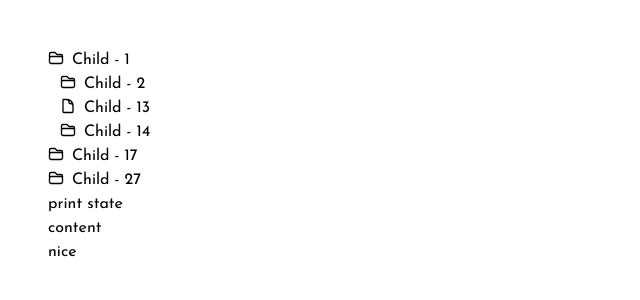
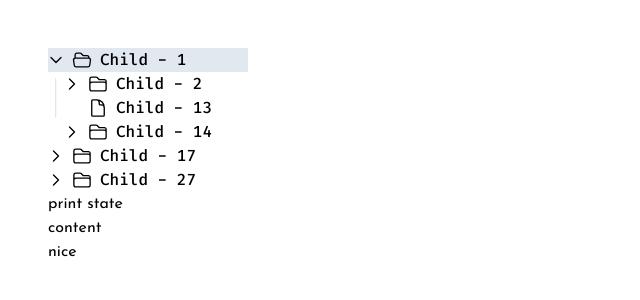
Before and after one commit to joshuawootonn/react-treeview-component, a Next.js app: page / in a window 1280 px wide. Both pictures are taken after a click on the item "Child - 1". Shown: the top 300 px of the page, without its empty margins (0-640 px from the left). Built offline with nearby package versions, Linux system fonts and the light colour scheme.

Commit message:
feat: add styles and completed traversal

```diff
--- a/components/icons.tsx
+++ b/components/icons.tsx
@@ -1,4 +1,5 @@
 import classNames from "classnames";
+import { motion } from "framer-motion";
 type Props = { isExpanded?: boolean; className?: string };
 
 export function Folder({ isExpanded, className }: Props) {
@@ -8,7 +9,7 @@ export function Folder({ isExpanded, className }: Props) {
         xmlns="http://www.w3.org/2000/svg"
         fill="none"
         viewBox="0 0 24 24"
-        strokeWidth="2"
+        strokeWidth="1.6"
         stroke="currentColor"
         className={classNames("h-3.5 w-3.5", className)}
       >
@@ -26,7 +27,7 @@ export function Folder({ isExpanded, className }: Props) {
       xmlns="http://www.w3.org/2000/svg"
       fill="none"
       viewBox="0 0 24 24"
-      strokeWidth="2"
+      strokeWidth="1.6"
       stroke="currentColor"
       className={classNames("h-3.5 w-3.5", className)}
     >
@@ -45,7 +46,7 @@ export function File({ className }: Props) {
       xmlns="http://www.w3.org/2000/svg"
       fill="none"
       viewBox="0 0 24 24"
-      strokeWidth="2"
+      strokeWidth="1.6"
       stroke="currentColor"
       className={classNames("h-3.5 w-3.5", className)}
     >
@@ -57,3 +58,29 @@ export function File({ className }: Props) {
     </svg>
   );
 }
+
+export function Arrow({ isExpanded, className }: Props) {
+  return (
+    <motion.svg
+      xmlns="http://www.w3.org/2000/svg"
+      fill="none"
+      viewBox="0 0 24 24"
+      strokeWidth={2}
+      stroke="currentColor"
+      className={classNames("h-3.5 w-3.5 origin-center", className)}
+      initial={false}
+      animate={{ rotate: isExpanded ? 90 : 0 }}
+      style={{ originX: "8px", originY: "8px" }}
+      transition={{
+        duration: 0.25,
+        ease: [0.164, 0.84, 0.43, 1],
+      }}
+    >
+      <path
+        strokeLinecap="round"
+        strokeLinejoin="round"
+        d="M8.25 4.5l7.5 7.5-7.5 7.5"
+      />
+    </motion.svg>
+  );
+}
--- a/components/tree-node.tsx
+++ b/components/tree-node.tsx
@@ -1,7 +1,8 @@
+import classNames from "classnames";
 import { motion, AnimatePresence } from "framer-motion";
 import { MyTreeNodeForNestedLad } from "lib/types";
 import { useTreeView } from "lib/useTree";
-import { Folder, File } from "./icons";
+import { Folder, File, Arrow } from "./icons";
 type TreeNodeProps = {
   node?: MyTreeNodeForNestedLad;
   isRoot: boolean;
@@ -9,7 +10,7 @@ type TreeNodeProps = {
 export function TreeNode({ node, isRoot }: TreeNodeProps) {
   if (node == null) return null;
 
-  const { isOpen, toggleOpen, getTreeProps } = useTreeView(
+  const { isOpen, close, open, isFocused, getTreeProps } = useTreeView(
     node.id,
     node.children?.map((a) => a.id) ?? [],
     isRoot
@@ -21,9 +22,9 @@ export function TreeNode({ node, isRoot }: TreeNodeProps) {
       key={node.id + "div"}
       onClick={(e) => {
         e.stopPropagation();
-        toggleOpen();
+        isOpen ? close() : open();
       }}
-      className="cursor-pointer select-none flex flex-col"
+      className="relative cursor-pointer select-none flex flex-col focus:outline-none"
       aria-expanded={
         node.children?.length != null &&
         node.children.length > 0 &&
@@ -31,19 +32,73 @@ export function TreeNode({ node, isRoot }: TreeNodeProps) {
       }
       {...getTreeProps()}
     >
-      <div className="flex flex-row items-center">
+      <div
+        className={classNames(
+          "flex flex-row items-center",
+          isFocused && "bg-slate-200"
+        )}
+      >
         {node.children?.length ?? 0 > 0 ? (
-          <Folder isExpanded={node.isExpanded} className="h-4 w-4 mr-2 mb-1" />
+          <Arrow className="h-4 w-4 mr-2" isExpanded={isOpen} />
         ) : (
-          <File className="h-4 w-4 mr-2 mb-1" />
+          <div className="h-4 w-4 mr-2" />
         )}
-        {node.name}
+        {node.children?.length ?? 0 > 0 ? (
+          <Folder isExpanded={isOpen} className="h-5 w-5 mr-2 " />
+        ) : (
+          <File className="h-5 w-5 mr-2" />
+        )}
+        <span className="font-mono font-medium text-ellipsis whitespace-nowrap overflow-hidden">
+          {node.name}
+        </span>
       </div>
+      <AnimatePresence initial={false}>
+        {isOpen && (
+          <motion.svg
+            viewBox="0 0 3 60"
+            fill="none"
+            preserveAspectRatio="none"
+            width={2}
+            xmlns="http://www.w3.org/2000/svg"
+            className="absolute top-[30px] h-[calc(100%-36px)] bottom-0 left-2 transform -translate-x-1/2 stroke-slate-200"
+            key={"line"}
+            initial={{ height: 0 }}
+            stroke="currentColor"
+            animate={{
+              height: "auto",
+              transition: {
+                duration: 0.25,
+                delay: 0.05,
+                ease: [0.165, 0.84, 0.44, 1],
+              },
+            }}
+            exit={{
+              height: 0,
+              transition: {
+                duration: 0.25,
+                ease: [0.165, 0.84, 0.44, 1],
+              },
+            }}
+          >
+            <motion.line
+              strokeLinecap="round"
+              x1="1"
+              x2="1"
+              y1="1"
+              y2="59"
+              strokeWidth={2}
+            />
+          </motion.svg>
+        )}
+      </AnimatePresence>
       <AnimatePresence initial={false}>
         {isOpen && (
           <motion.ul
             key={node.id + "ul"}
-            initial={{ height: 0, opacity: 0 }}
+            initial={{
+              height: 0,
+              opacity: 0,
+            }}
             animate={{
               height: "auto",
               opacity: 1,
@@ -69,7 +124,7 @@ export function TreeNode({ node, isRoot }: TreeNodeProps) {
                 },
               },
             }}
-            className="[&>li]:pl-3"
+            className="[&>li]:ml-4"
           >
             {node.children?.map((childNode) => {
               return (
--- a/lib/treeContext.tsx
+++ b/lib/treeContext.tsx
@@ -20,6 +20,8 @@ function getInitialState(): ReducerState {
     isOpen: new MyMap<string, boolean>(),
     children: new MyMap<string, string[]>(),
     parent: new MyMap<string, string>(),
+    focusableId: null,
+    focusedId: null,
   };
 }
 
@@ -37,7 +39,8 @@ export type TreeViewContextType = TreeType & {
 type ReducerState = {
   rootNodeIds: Set<string>;
   isOpen: MyMap<string, boolean>;
-  focusableId?: string;
+  focusableId?: string | null;
+  focusedId?: string | null;
   children: MyMap<string, string[]>;
   parent: MyMap<string, string>;
 };
@@ -49,7 +52,9 @@ type Actions =
       childrenIds: string[];
     }
   | { type: "DEREGISTER_NODE"; id: string; childrenIds: string[] }
-  | { type: "FOCUS"; id: string }
+  | { type: "ON_FOCUS"; id: string }
+  | { type: "ON_BLUR"; id: string }
+  | { type: "SET_FOCUSABLE"; id: string }
   | {
       type: "REGISTER_ROOT_NODE";
       id: string;
@@ -57,11 +62,17 @@ type Actions =
     }
   | { type: "DEREGISTER_ROOT_NODE"; id: string; childrenIds: string[] }
   | {
-      type: "TOGGLE_OPEN";
+      type: "SET_OPEN";
+      id: string;
+    }
+  | {
+      type: "SET_CLOSED";
       id: string;
     };
-
-export function getNextFocusableNode(state: ReducerState, originalId: string) {
+export function getNextFocusableNode(
+  state: ReducerState,
+  originalId: string
+): string {
   function traverse(id: string, prevId?: string): string {
     const isCurrentOpen = state.isOpen.get(id);
     const currentChildren = state.children.get(id);
@@ -97,6 +108,7 @@ export function getNextFocusableNode(state: ReducerState, originalId: string) {
       // console.log({ nextRootNodeId });
 
       if (nextRootNodeId == null) return id;
+
       return nextRootNodeId;
     }
 
@@ -115,7 +127,7 @@ export function getNextFocusableNode(state: ReducerState, originalId: string) {
 export function getPreviousFocusableNode(
   state: ReducerState,
   originalId: string
-) {
+): string {
   const parent = state.parent.get(originalId);
   if (parent) {
     const siblingNodes = state.children.get(parent);
@@ -138,14 +150,17 @@ export function getPreviousFocusableNode(
         );
       }
     }
-  } else {
-    let arr = Array.from(state.rootNodeIds);
-    let index = arr.findIndex((ele: any) => originalId === ele);
-    let nextRootNodeId = arr[index - 1];
+  }
+  let arr = Array.from(state.rootNodeIds);
+  let index = arr.findIndex((ele: any) => originalId === ele);
+  let prevRootNodeId = arr[index - 1];
 
-    if (nextRootNodeId == null) return originalId;
-    return nextRootNodeId;
+  if (prevRootNodeId == null) return originalId;
+
+  if (state.isOpen.get(prevRootNodeId) == true) {
+    return traverse(prevRootNodeId);
   }
+  return prevRootNodeId;
 
   function traverse(id: string): string {
     console.log(id);
@@ -167,7 +182,7 @@ export function getPreviousFocusableNode(
 
 function reducer(state: ReducerState, action: Actions): ReducerState {
   let nextRootNodeIds: Set<string>;
-  let nextFocusableId: string | undefined,
+  let nextFocusableId: string | undefined | null,
     nextChildren: MyMap<string, string[]>,
     nextParent: MyMap<string, string>;
 
@@ -206,8 +221,17 @@ function reducer(state: ReducerState, action: Actions): ReducerState {
         ...state,
         rootNodeIds: nextRootNodeIds,
       };
-
-    case "FOCUS":
+    case "ON_FOCUS":
+      return {
+        ...state,
+        focusedId: action.id,
+      };
+    case "ON_BLUR":
+      return {
+        ...state,
+        focusedId: state.focusedId === action.id ? null : state.focusedId,
+      };
+    case "SET_FOCUSABLE":
       return {
         ...state,
         focusableId: action.id,
@@ -232,11 +256,15 @@ function reducer(state: ReducerState, action: Actions): ReducerState {
     case "DEREGISTER_NODE":
       return state;
 
-    case "TOGGLE_OPEN":
-      const isOpen = state.isOpen.get(action.id);
+    case "SET_OPEN":
       return {
         ...state,
-        isOpen: new MyMap(state.isOpen).replace(action.id, !isOpen),
+        isOpen: new MyMap(state.isOpen).replace(action.id, true),
+      };
+    case "SET_CLOSED":
+      return {
+        ...state,
+        isOpen: new MyMap(state.isOpen).replace(action.id, false),
       };
     default:
       throw new Error();
--- a/lib/useTree.tsx
+++ b/lib/useTree.tsx
@@ -1,4 +1,8 @@
-import { ComponentPropsWithRef, useContext, useLayoutEffect } from "react";
+import React, {
+  ComponentPropsWithRef,
+  useContext,
+  useLayoutEffect,
+} from "react";
 import {
   getNextFocusableNode,
   getPreviousFocusableNode,
@@ -14,7 +18,9 @@ export function useTreeView(
   isRoot?: boolean
 ): {
   isOpen: boolean;
-  toggleOpen: () => void;
+  open: () => void;
+  close: () => void;
+  isFocused: boolean;
   getTreeProps: any;
 } {
   const { state, dispatch, elements } =
@@ -39,9 +45,13 @@ export function useTreeView(
 
   return {
     isOpen: isOpen.get(id) ?? false,
-    toggleOpen: function () {
-      dispatch({ type: "TOGGLE_OPEN", id });
+    open: function () {
+      dispatch({ type: "SET_OPEN", id });
     },
+    close: function () {
+      dispatch({ type: "SET_CLOSED", id });
+    },
+    isFocused: state.focusedId === id,
     getTreeProps: (): ComponentPropsWithRef<"li"> => ({
       ref: function (current: HTMLElement | null) {
         if (current) {
@@ -57,7 +67,7 @@ export function useTreeView(
           //   console.log("up");
           const prevId = getPreviousFocusableNode(state, id);
           //   console.log({ prevId });
-          dispatch({ type: "FOCUS", id: prevId });
+          dispatch({ type: "SET_FOCUSABLE", id: prevId });
           elements.current.get(prevId)?.focus();
         }
 
@@ -65,13 +75,26 @@ export function useTreeView(
           console.log("down", event);
           const nextId = getNextFocusableNode(state, id);
           console.log({ nextId });
-          dispatch({ type: "FOCUS", id: nextId });
+          dispatch({ type: "SET_FOCUSABLE", id: nextId });
           elements.current.get(nextId)?.focus();
         }
 
-        if (isHotkey("left", event) || isHotkey("right", event)) {
-          dispatch({ type: "TOGGLE_OPEN", id });
+        if (isHotkey("left", event)) {
+          dispatch({ type: "SET_CLOSED", id });
         }
+
+        if (isHotkey("right", event)) {
+          dispatch({ type: "SET_OPEN", id });
+        }
+      },
+      onFocus: function (event: React.FocusEvent) {
+        event.stopPropagation();
+        dispatch({ type: "ON_FOCUS", id });
+        console.log("focus", id);
+      },
+      onBlur: function (event: React.FocusEvent) {
+        event.stopPropagation();
+        dispatch({ type: "ON_BLUR", id });
       },
     }),
   };
--- a/pages/_document.tsx
+++ b/pages/_document.tsx
@@ -8,7 +8,7 @@ class MyDocument extends Document {
       <Html>
         <Head>
           <link
-            href="https://fonts.googleapis.com/css2?family=Josefin+Sans:wght@400;500;600;700&display=swap"
+            href="https://fonts.googleapis.com/css2?family=Fira+Code:wght@400;500;600&family=JetBrains+Mono:wght@400;500;600;700&family=Josefin+Sans&display=swap"
             rel="stylesheet"
           />
         </Head>
--- a/pages/index.tsx
+++ b/pages/index.tsx
@@ -11,7 +11,12 @@ const Home: NextPage = () => {
   return (
     <motion.div className="flex flex-col justify-start items-start p-12">
       <TreeViewProvider>
-        <ul role="tree" aria-label="File Manager" aria-multiselectable="false">
+        <ul
+          role="tree"
+          aria-label="File Manager"
+          aria-multiselectable="false"
+          className="w-[200px]"
+        >
           {state.children?.map((node) => {
             return <TreeNode key={node.id} isRoot={true} node={node} />;
           })}
--- a/tailwind.config.js
+++ b/tailwind.config.js
@@ -9,8 +9,10 @@ module.exports = {
     extend: {
       fontFamily: {
         sans: ["Josefin Sans", ...defaultTheme.fontFamily.sans],
+        mono: ["Fira Code", ...defaultTheme.fontFamily.mono],
       },
       colors: {
+        gray: defaultTheme.colors.slate,
         pink: "#FE65B7",
         blue: "#446DF6",
         orange: "#FBB02D",
```
Also changed, not shown: pages/api copy/hello.ts (added, +13 -0 lines).
